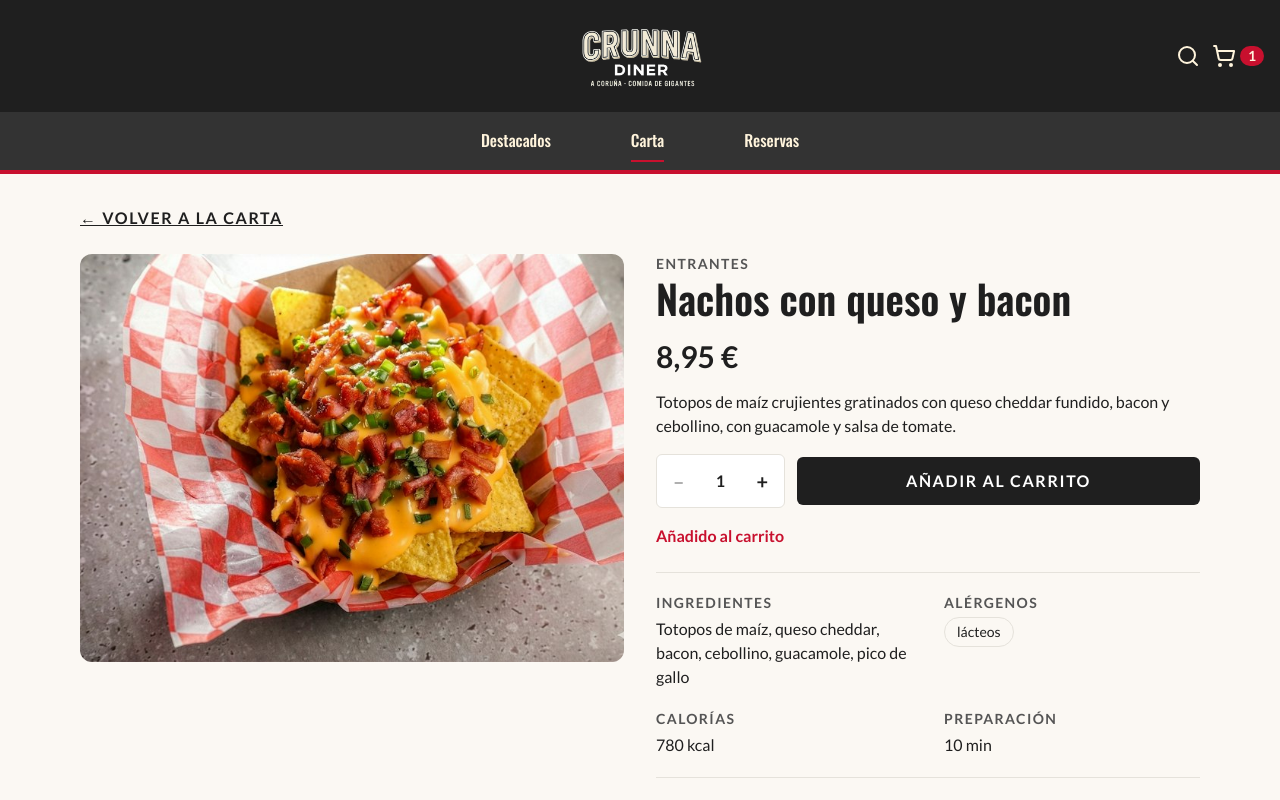
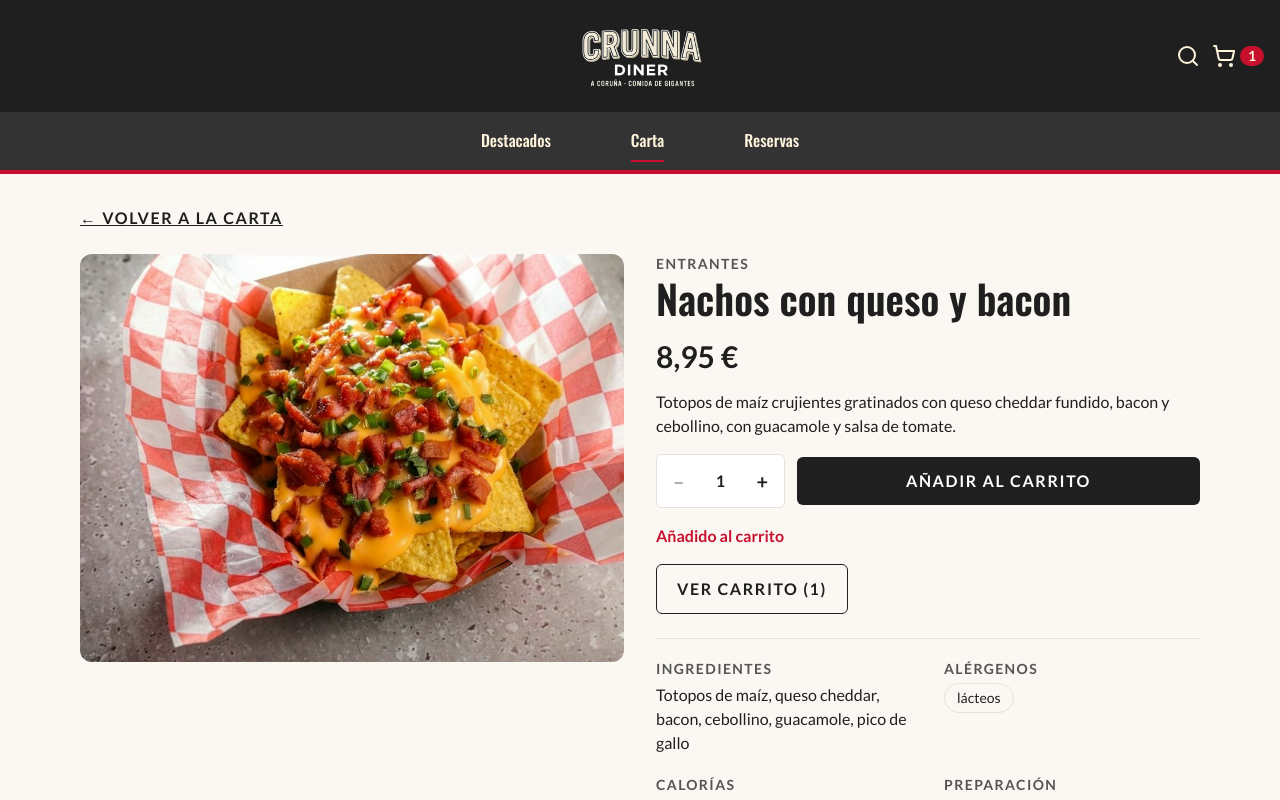
Before and after one commit to diaz827/RestauranteOnline, a React (Vite) app in the folder restauranteOnline/: page /carta/1 in a window 1280 px wide. Both pictures are taken after a click on the button "AÑADIR AL CARRITO". Shown: the top 800 px of the page. Built offline with nearby package versions, Linux system fonts and the light colour scheme.

Commit message:
Añadir un botón para ver el carrito en el detalle del plato
- Mostrar Ver carrito con el número de platos cuando el carrito no está vacío

```diff
--- a/restauranteOnline/src/components/AddToCart.tsx
+++ b/restauranteOnline/src/components/AddToCart.tsx
@@ -1,5 +1,6 @@
 import { useState } from 'react'
 import type { FormEvent } from 'react'
+import { Link } from 'react-router'
 import { useCart } from '../context/useCart'
 import type { Product } from '../types/product'
 import QuantitySelector from './QuantitySelector'
@@ -11,7 +12,7 @@ interface AddToCartProps {
 export default function AddToCart({ plato }: AddToCartProps) {
   const [cantidad, setCantidad] = useState(1)
   const [anadido, setAnadido] = useState(false)
-  const { anadir } = useCart()
+  const { anadir, totalUnidades } = useCart()
 
   function cambiarCantidad(nueva: number) {
     setCantidad(nueva)
@@ -41,6 +42,15 @@ export default function AddToCart({ plato }: AddToCartProps) {
       <p role="status" className="font-bold text-rojo empty:hidden">
         {anadido && 'Añadido al carrito'}
       </p>
+
+      {totalUnidades > 0 && (
+        <Link
+          to="/carrito"
+          className="w-fit rounded-md border border-negro px-5 py-3 font-bold tracking-widest uppercase"
+        >
+          Ver carrito ({totalUnidades})
+        </Link>
+      )}
     </>
   )
 }
```
